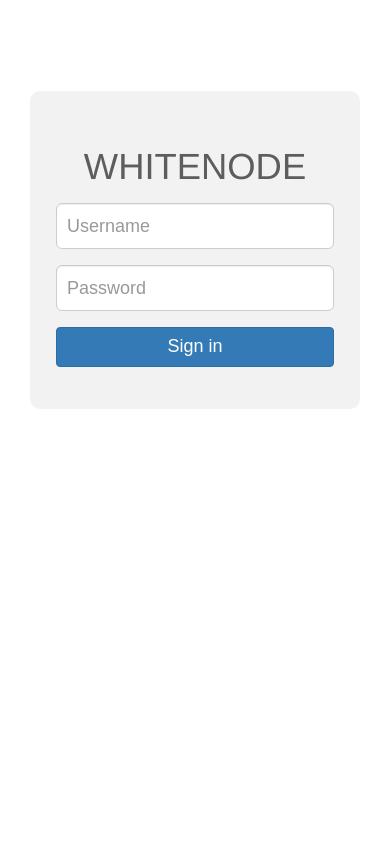
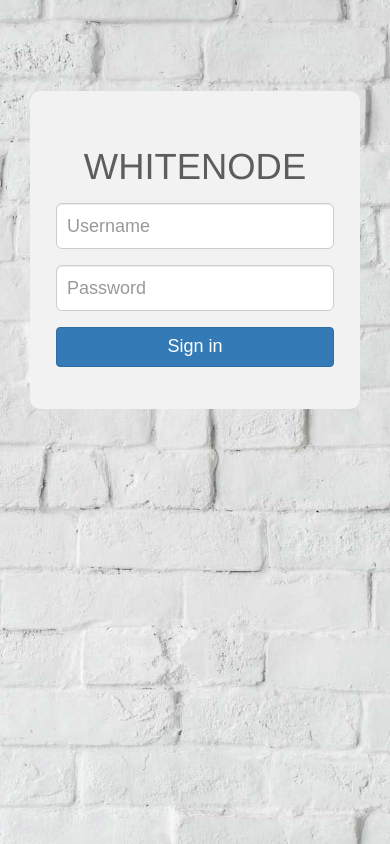
Before and after one commit to Oizopower/WhiteNode-GUI, a PHP site: page /login.php in a window 390 px wide. Run offline with PHP 8.4, Linux system fonts and the light colour scheme.

Commit message:
Forgot mobile

```diff
--- a/Assets/css/whitenode_base.css
+++ b/Assets/css/whitenode_base.css
@@ -2157,7 +2157,7 @@ hr {
     -ms-transition: all 0.33s cubic-bezier(0.685, 0.0473, 0.346, 1);
     transition: all 0.33s cubic-bezier(0.685, 0.0473, 0.346, 1);
     left: 0;
-    background-color: white; }
+     }
 
   .navbar .container {
     left: 0;
```
